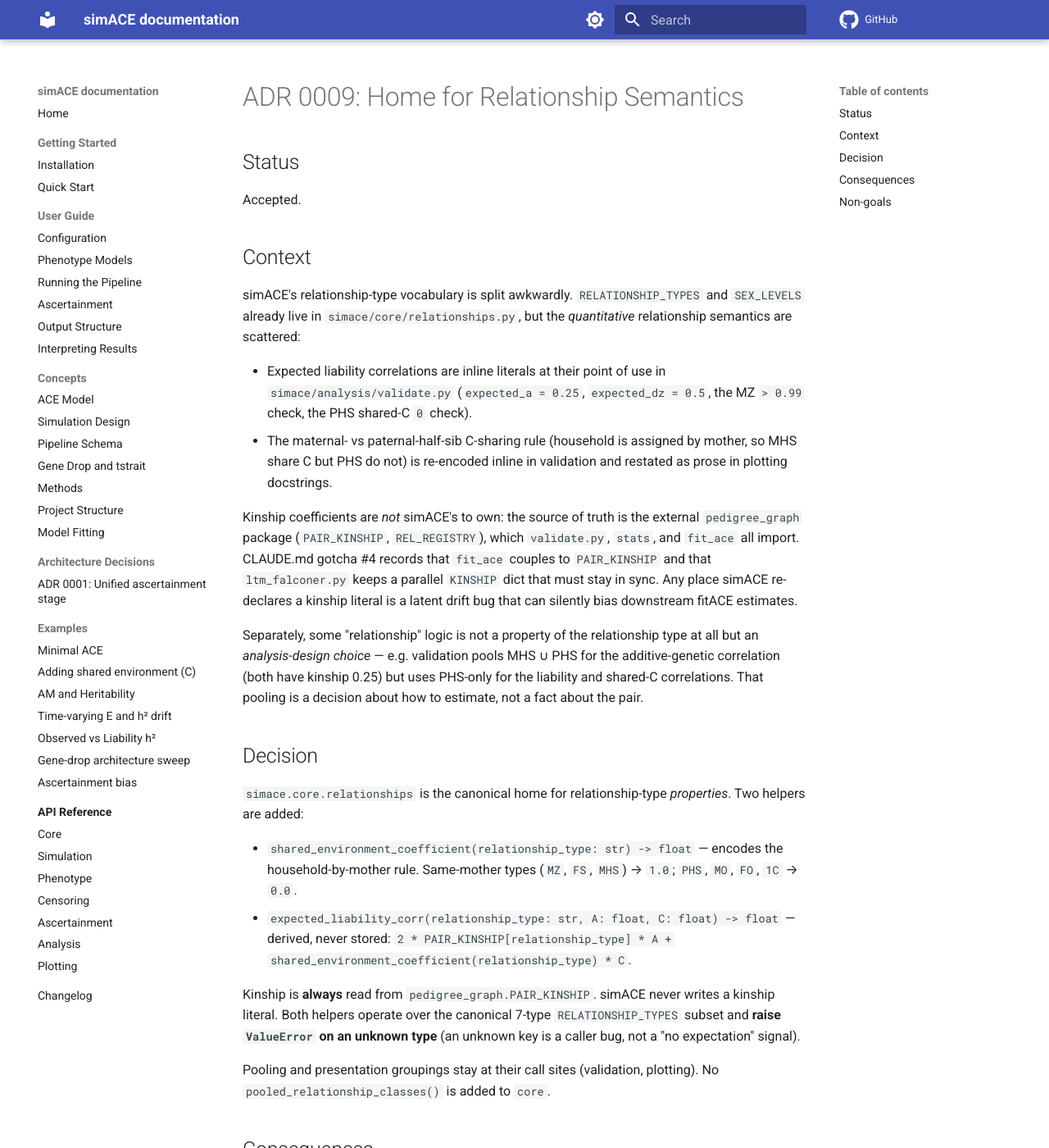
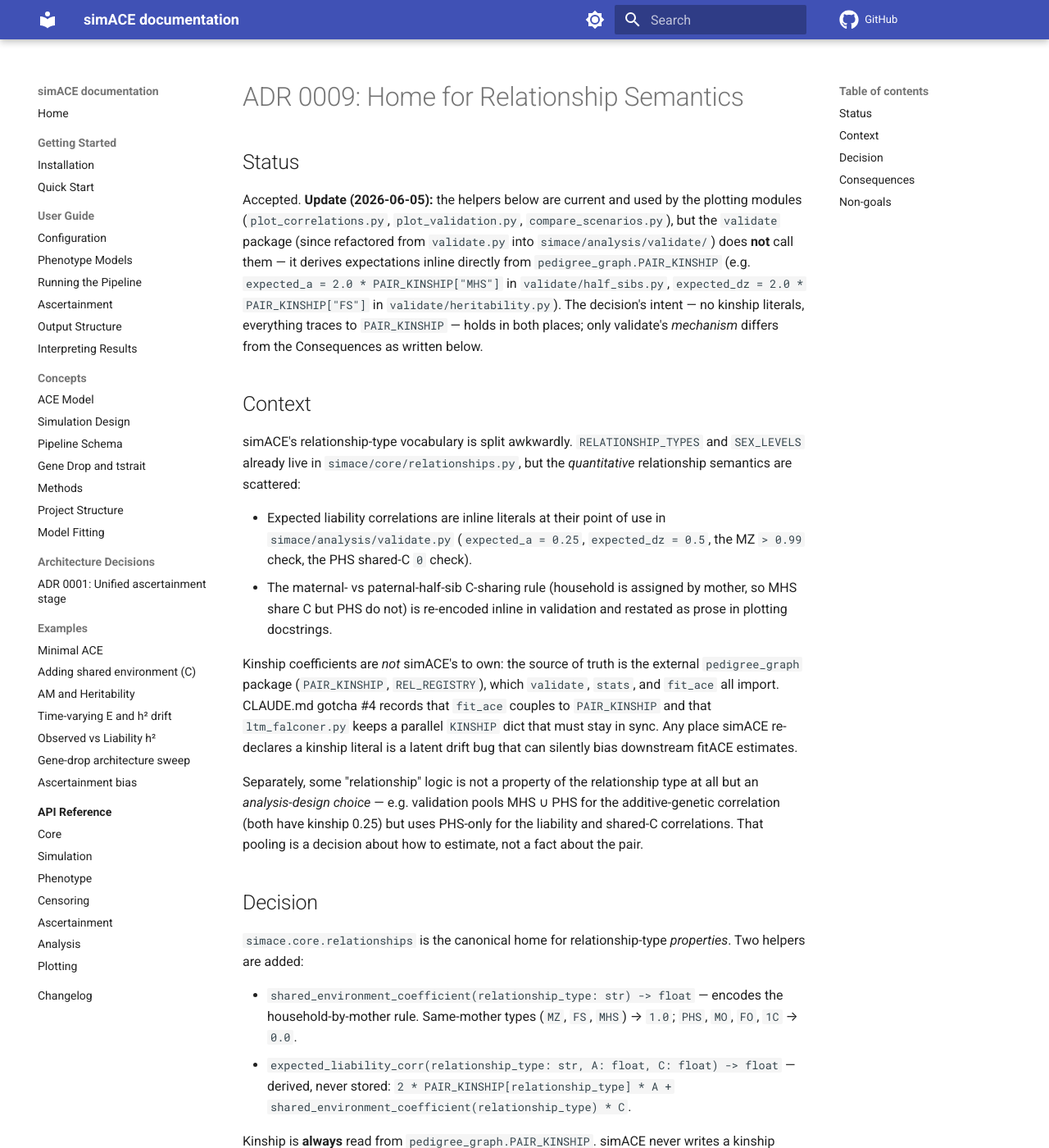
Before and after one commit to rwaples/simACE, an MkDocs documentation site: the page built from docs/adr/0009-relationship-semantics-home.md, in a window 1280 px wide and 1400 px high. Shown: the whole window at 82% size. Built offline with MkDocs 1.6.1 and Material for MkDocs 9.7.7, drawn with Linux system fonts in a browser that asks for light colours; comment, search, counter and statistics services are not loaded; some of the changed text lies outside the part shown.

Commit message:
docs: sync ADRs with current code after currency review
Bring four ADRs back in line with the tree. Documentation only; no code change.

- 0009: add an Update note — the relationship helpers are current and used by
  plotting, but the validate package derives expectations inline from
  PAIR_KINSHIP rather than calling them. Intent (no kinship literals) holds;
  mechanism differs from the original Consequences. Rewrote the drifted bullet
  and the present-tense validate import reference.
- 0003: Status now flags the core artifact (stats_report.yaml -> report.yaml,
  six-group shape -> curated v2) as superseded by 0007/0008, not just the
  non-goal.
- 0006: Status separates the still-current combined-stage decision from its
  superseded written artifacts; fixed validate.py -> validate/ package path.
- 0002: fixed stale path refs (validate/ package, stats/effective_size.py).

```diff
--- a/docs/adr/0009-relationship-semantics-home.md
+++ b/docs/adr/0009-relationship-semantics-home.md
@@ -2,7 +2,16 @@
 
 ## Status
 
-Accepted.
+Accepted. **Update (2026-06-05):** the helpers below are current and used by the
+plotting modules (`plot_correlations.py`, `plot_validation.py`,
+`compare_scenarios.py`), but the `validate` package (since refactored from
+`validate.py` into `simace/analysis/validate/`) does **not** call them — it
+derives expectations inline directly from `pedigree_graph.PAIR_KINSHIP` (e.g.
+`expected_a = 2.0 * PAIR_KINSHIP["MHS"]` in `validate/half_sibs.py`,
+`expected_dz = 2.0 * PAIR_KINSHIP["FS"]` in `validate/heritability.py`). The
+decision's intent — no kinship literals, everything traces to `PAIR_KINSHIP` —
+holds in both places; only validate's *mechanism* differs from the Consequences
+as written below.
 
 ## Context
 
@@ -53,8 +62,10 @@ plotting). No `pooled_relationship_classes()` is added to `core`.
 
 ## Consequences
 
-- `validate.py` and plotting stop hard-coding `0.25` / `0.5` / `1.0` and the
-  PHS-shared-C-is-zero rule; they call the helpers instead.
+- Plotting stops hard-coding `0.25` / `0.5` / `1.0` and the
+  PHS-shared-C-is-zero rule; it calls the helpers instead. (The `validate`
+  package reaches the same values inline from `PAIR_KINSHIP` rather than via the
+  helpers — see the Update note under Status.)
 - The maternal- vs paternal-half-sib C behavior gets one tested home, with an
   explicit test that MHS and PHS differ in shared C.
 - Coefficients cannot drift from the registry, because they trace back to
```
Also changed, not shown: other parts of docs/adr/0009-relationship-semantics-home.md (+1 -1 lines), docs/adr/0002-wright-fisher-mating-model.md (+1 -1 lines), docs/adr/0003-stats-report-interface.md (+7 -3 lines), docs/adr/0006-combined-analyze-stage.md (+10 -4 lines).
